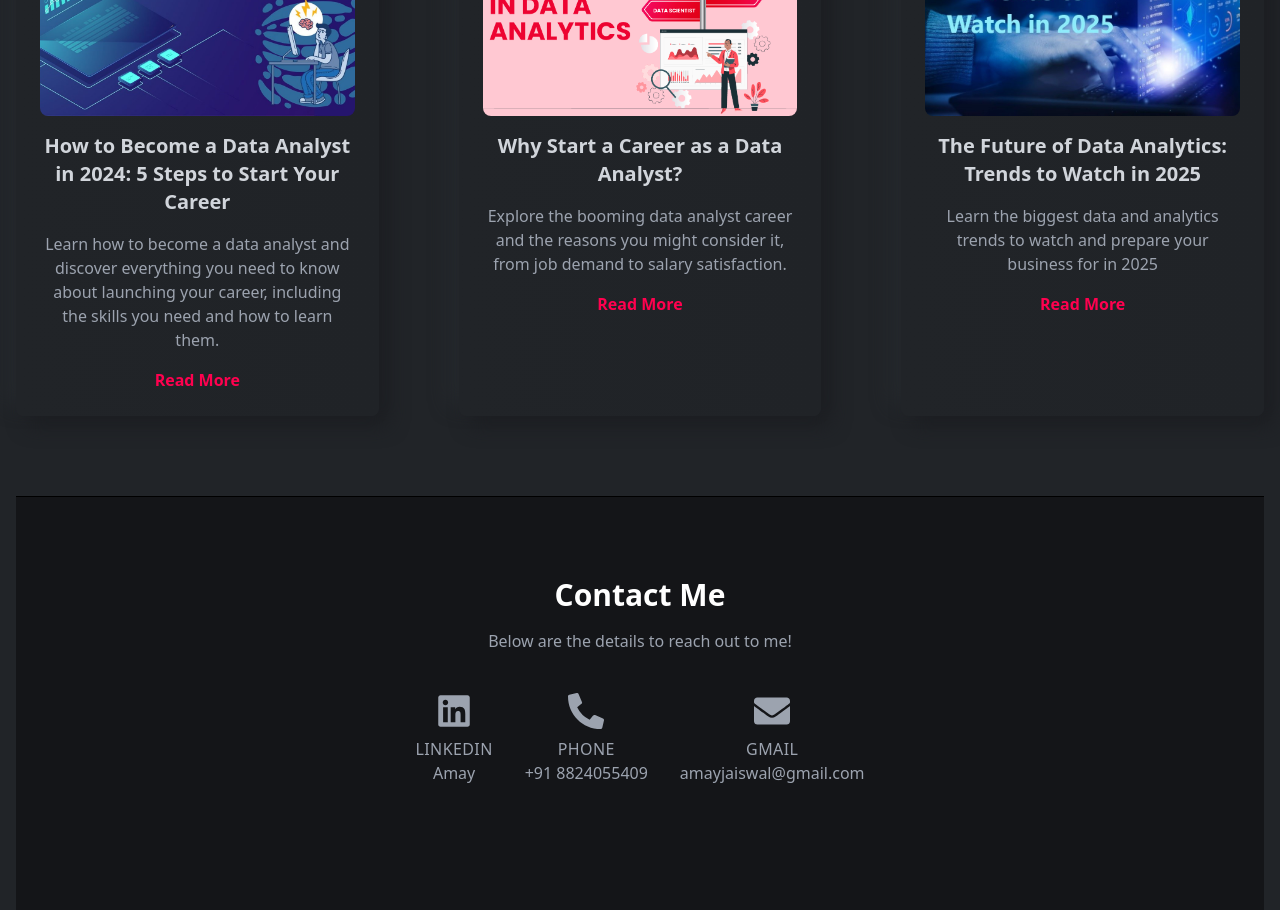
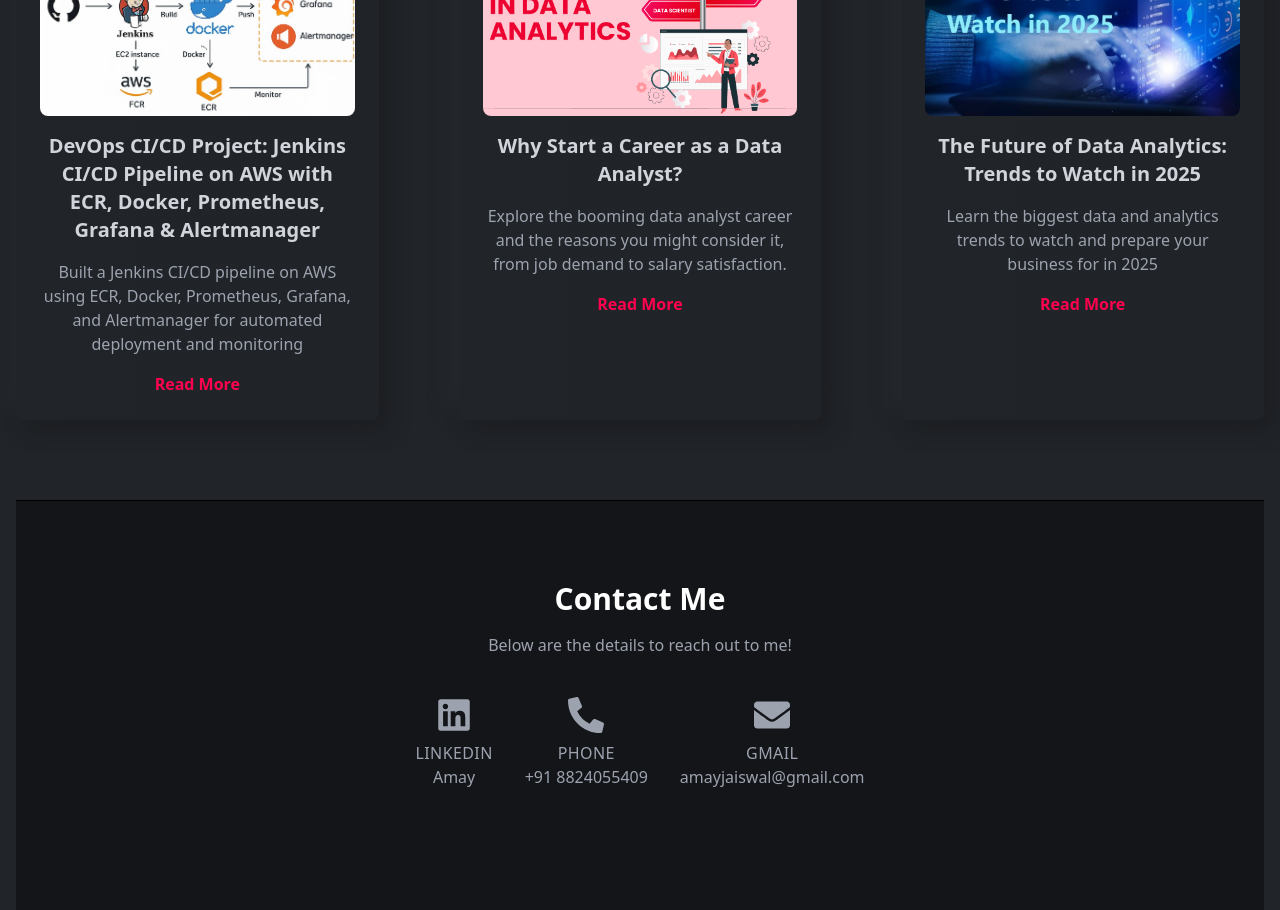
Before and after one commit to heyamay/amayportfolio, a React (Create React App) app: page / in a window 1280 px wide. Shown: the part 5340-6250 px from the top of the page. Built offline with nearby package versions, Linux system fonts and the light colour scheme.

Commit message:
Updated blogs skills

```diff
--- a/src/components/Blog/Blog.js
+++ b/src/components/Blog/Blog.js
@@ -6,9 +6,9 @@ const blogData = [
   {
     id: 1,
     image: require("../../assets/images/blog/blog1.jpg"),  // Replace with actual image paths
-    topic: "How to Become a Data Analyst in 2024: 5 Steps to Start Your Career",
-    description: "Learn how to become a data analyst and discover everything you need to know about launching your career, including the skills you need and how to learn them.",
-    link: "https://medium.com/@amayjaiswal/how-to-become-a-data-analyst-in-2025-5-steps-to-start-your-career-977ef9b0bc92",
+    topic: "DevOps CI/CD Project: Jenkins CI/CD Pipeline on AWS with ECR, Docker, Prometheus, Grafana & Alertmanager",
+    description: "Built a Jenkins CI/CD pipeline on AWS using ECR, Docker, Prometheus, Grafana, and Alertmanager for automated deployment and monitoring",
+    link: "https://medium.com/@amayjaiswal/devops-ci-cd-project-jenkins-ci-cd-pipeline-on-aws-with-ecr-docker-prometheus-grafana-bd0f8c87e982",
   },
   {
     id: 2,
--- a/src/components/resume/Experience.js
+++ b/src/components/resume/Experience.js
@@ -45,11 +45,11 @@ const Experience = () => {
           />
           <ResumeCard
             title="AWS Cloud & DevOps Intern"
-            subTitle="WebKalakaar Software Private Limited (October 2024 - February 2025) - Jaipur"
+            subTitle="WebKalakaar Software Private Limited (October 2024 - March 2025) - Jaipur"
             result=""
             des={
               <>
-                ● Performed Customer Lifetime Value (CLTV) analysis to identify high-value segments and improve retention strategies. Worked on the VirtualStation.io project, assisting in designing and deploying AWS infrastructure using EC2, S3,
+                ● Worked on the VirtualStation.io project, assisting in designing and deploying AWS infrastructure using EC2, S3,
                 Lambda, RDS, and DynamoDB, ensuring scalable solutions that enhanced application performance by 25%.<br />
                 ● Contributed to the development of CI/CD pipelines using Jenkins, reducing deployment time by 40%.<br />
                 ● Collaborated with senior developers to integrate AWS services (CloudFront, IAM, API Gateway) and REST
--- a/src/components/resume/Skills.js
+++ b/src/components/resume/Skills.js
@@ -20,11 +20,11 @@ const Skills = () => {
     { skill: 'Python', level: '85%' },
     { skill: 'Java', level: '80%' },
     { skill: 'SQL', level: '80%' },
-    { skill: 'Agile Methodologies - SCRUM', level: '75%' },
-    { skill: 'Data Analysis and Visualization', level: '90%' },
-    { skill: 'Software Testing', level: '75%' },
-    { skill: 'Data Cleaning', level: '85%' },
-    { skill: 'Business acumen', level: '80%' },
+    { skill: 'Kubernetes', level: '75%' },
+    { skill: 'Gitlab CI', level: '90%' },
+    { skill: 'Github Actions', level: '75%' },
+    { skill: 'GitOps - ArgoCD', level: '85%' },
+    { skill: 'Bitbucket', level: '80%' },
   ];
 
   const leftSkills = skills.slice(0, Math.ceil(skills.length / 2));
```
Also changed, not shown: src/assets/images/blog/blog1.jpg.
